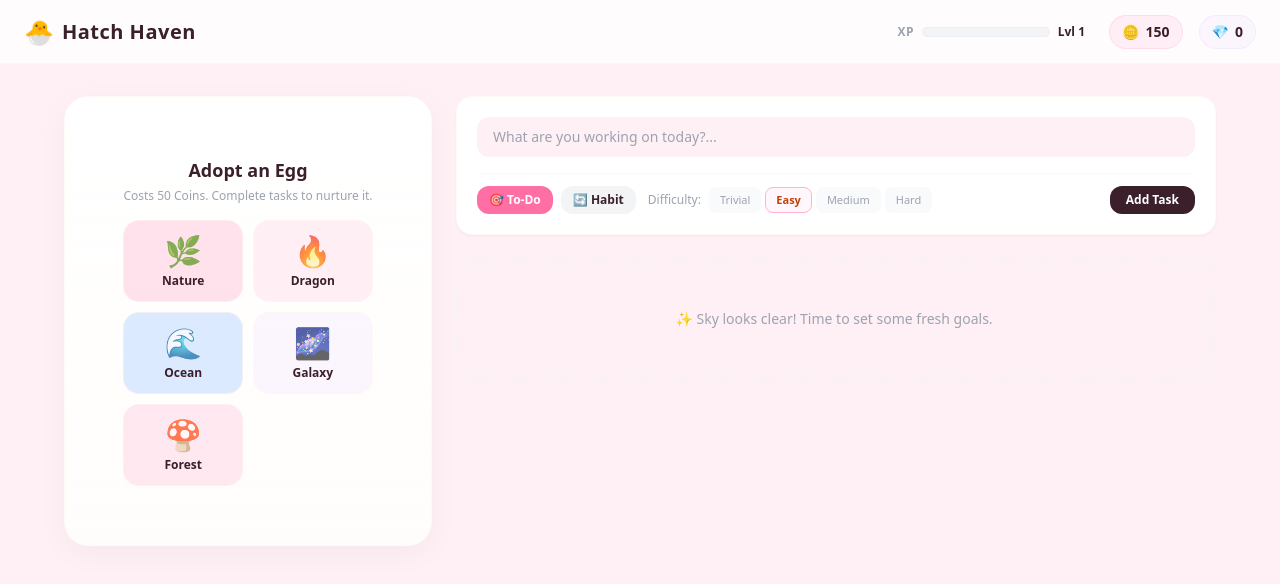
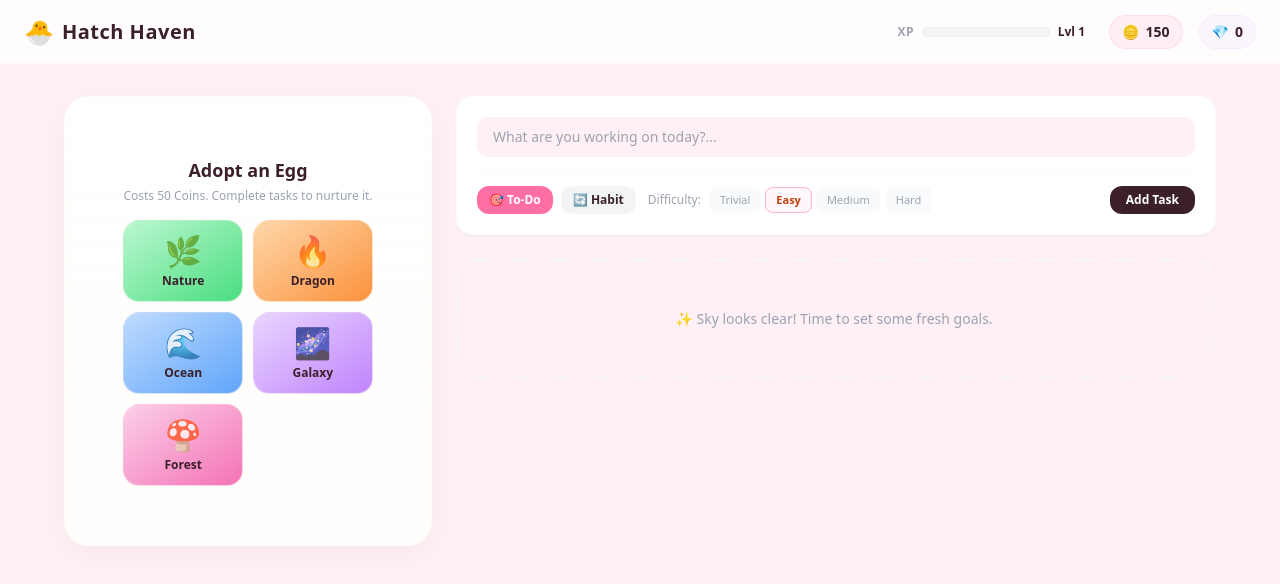
Before and after one commit to Nhyira-dev/Hatch-Haven, a React (Vite) app: page / in a window 1280 px wide. Shown: the top 584 px of the page. Built offline with nearby package versions, Linux system fonts and the light colour scheme.

Commit message:
feat(ui): add per-egg gradients to EggSelector buttons

```diff
--- a/Src/Components/Egg/EggSelector.tsx
+++ b/Src/Components/Egg/EggSelector.tsx
@@ -9,11 +9,11 @@ interface EggOption {
 }
 
 const EGG_OPTIONS: EggOption[] = [
-  { type: 'Nature', emoji: '🌿', bg: 'bg-hh-primary/20' },
-  { type: 'Dragon', emoji: '🔥', bg: 'bg-hh-accent/20' },
-  { type: 'Ocean', emoji: '🌊', bg: 'bg-blue-100' },
-  { type: 'Galaxy', emoji: '🌌', bg: 'bg-hh-lavender/20' },
-  { type: 'Forest', emoji: '🍄', bg: 'bg-hh-pink/20' },
+  { type: 'Nature', emoji: '🌿', bg: 'bg-gradient-to-br from-green-200 to-green-400' },
+  { type: 'Dragon', emoji: '🔥', bg: 'bg-gradient-to-br from-orange-200 to-orange-400' },
+  { type: 'Ocean', emoji: '🌊', bg: 'bg-gradient-to-br from-blue-200 to-blue-400' },
+  { type: 'Galaxy', emoji: '🌌', bg: 'bg-gradient-to-br from-purple-200 to-purple-400' },
+  { type: 'Forest', emoji: '🍄', bg: 'bg-gradient-to-br from-pink-200 to-pink-400' },
 ];
 
 export const EggSelector: React.FC = () => {
```
